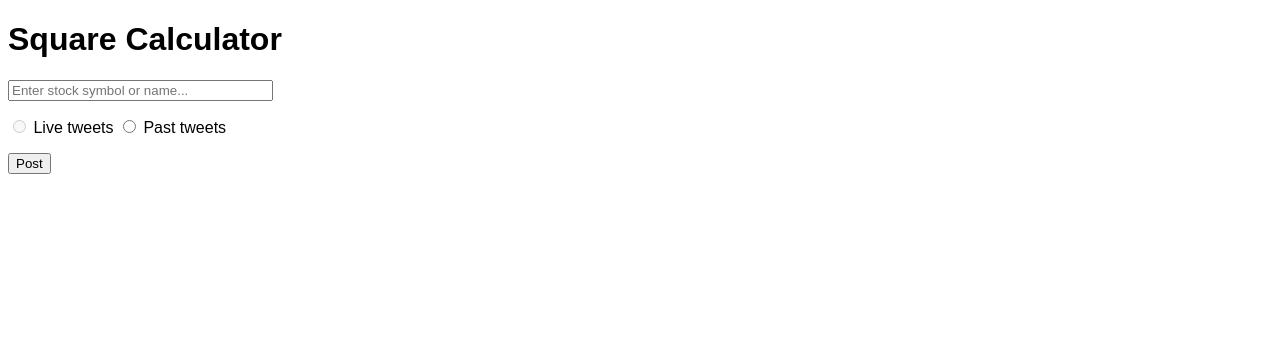
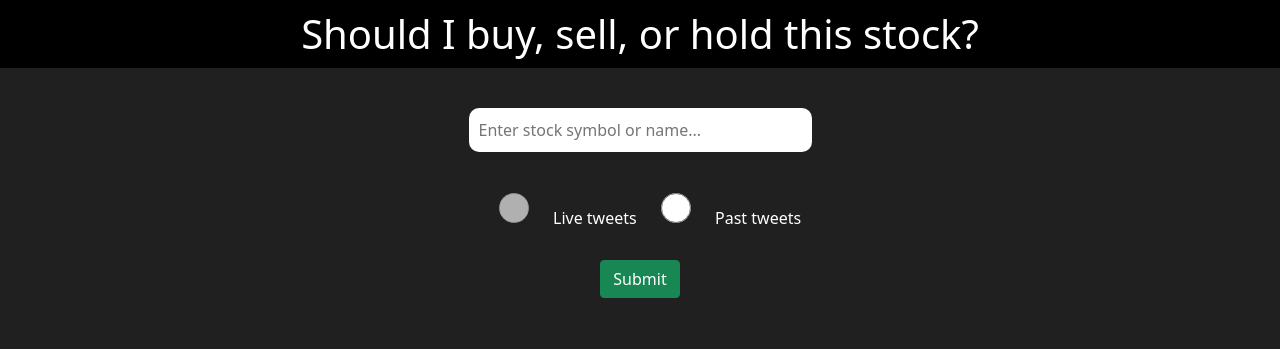
Before and after one commit to davidrazmadze/HackNortheast_Project_1, a Flask app: page / in a window 1280 px wide. Shown: the top 349 px of the page. Run offline with Flask 2, Linux system fonts and the light colour scheme; some libraries are stand-ins or nearby versions.

Commit message:
Finish website

```diff
--- a/app/static/custom.js
+++ b/app/static/custom.js
@@ -25,13 +25,23 @@ function submitFormPressed() {
       method: "POST",
       success: function (data) {
         $("#stockInput").val("");
-        var message =
-          "If percentage is 0-45,; Consider selling \
-          If percentage is 45-55%, Consider holding\
-          If stock is 55-100%, Consider Buying";
         percentageMessage = "Percentage: " + data["percentage"] + "%";
-        $("#square").html(message);
         $("#percentage").html(percentageMessage);
+
+        var percentageDouble = parseFloat(data["percentage"]);
+
+        console.log(percentageDouble);
+
+        if (percentageDouble >= 0 && percentageDouble < 45.0) {
+          $("#percentResults").css("background-color", "red");
+          $("#square").html("You should sell based on Twitter data.");
+        } else if (percentageDouble < 55.0) {
+          $("#percentResults").css("background-color", "gray");
+          $("#square").html("You should hold based on Twitter data.");
+        } else {
+          $("#percentResults").css("background-color", "green");
+          $("#square").html("You should buy based on Twitter data.");
+        }
       },
     });
   });
--- a/app/static/styles/style.css
+++ b/app/static/styles/style.css
@@ -1,3 +1,54 @@
-* {
-  font-family: sans-serif;
+body {
+  background-color: gray;
+  color: white;
 }
+
+#mainHeader {
+  background-color: black;
+  text-align: center;
+  color: white;
+  padding: 10px;
+  margin-bottom: 20px;
+}
+
+#mainContainer {
+  display: flex;
+  justify-content: center;
+  text-align: center;
+}
+
+#form input {
+  margin: 20px;
+  padding: 10px;
+  border-radius: 10px;
+  outline: none;
+  border-style: none;
+}
+
+input[type="radio"] {
+  border: 0px;
+  width: 30px;
+  height: 2em;
+}
+
+#numDaysInput,
+#numTweetsInput {
+  display: inline;
+  width: 200px;
+}
+
+#percentResults {
+  width: 90%;
+  border-radius: 20px;
+  padding: 10px;
+  text-align: center;
+  border-style: none;
+}
+
+#percentage {
+  font-size: 32px;
+}
+
+#square {
+  font-size: 18px;
+}
--- a/app/templates/index.html
+++ b/app/templates/index.html
@@ -1,71 +1,65 @@
 <!DOCTYPE html>
 <html lang="en">
+
 <head>
   <title>Flask App</title>
   <link rel="stylesheet" href="../static/styles/style.css" />
   <!-- jQuery UI Styles -->
-    <link
-      rel="stylesheet"
-      href="//code.jquery.com/ui/1.12.1/themes/base/jquery-ui.css"
-    />
+  <link rel="stylesheet" href="//code.jquery.com/ui/1.12.1/themes/base/jquery-ui.css" />
+
+  <meta name="viewport" content="width=device-width, initial-scale=1" />
+
+  <!-- Bootstrap CSS -->
+  <link href="https://cdn.jsdelivr.net/npm/bootstrap@5.0.0-beta1/dist/css/bootstrap.min.css" rel="stylesheet"
+    integrity="sha384-giJF6kkoqNQ00vy+HMDP7azOuL0xtbfIcaT9wjKHr8RbDVddVHyTfAAsrekwKmP1" crossorigin="anonymous" />
+
+  <!-- Bootstrap bundle JS - includes boostrap's own JS plugins and Popper for tooltips and popovers -->
+  <script src="https://cdn.jsdelivr.net/npm/bootstrap@5.0.0-beta1/dist/js/bootstrap.bundle.min.js"
+    integrity="sha384-ygbV9kiqUc6oa4msXn9868pTtWMgiQaeYH7/t7LECLbyPA2x65Kgf80OJFdroafW"
+    crossorigin="anonymous"></script>
 </head>
 
-  <body>
-    <h1>Square Calculator</h1>
-    <!-- !: Change post method  -->
-    <!-- <form id="form"> -->
+<body style="background-color: #202020; color: #fff">
+  <h1 id="mainHeader">Should I buy, sell, or hold this stock?</h1>
+  <div id="mainContainer" class="container">
     <form method="post" id="form">
       <!-- Enter stock symbol  -->
-      <input
-        id="stockInput"
-        type="text"
-        name="number"
-        placeholder="Enter stock symbol or name..."
-        size="30"
-      />
+      <input id="stockInput" type="text" name="number" placeholder="Enter stock symbol or name..." size="30" />
       <!-- Radio buttons -->
       <div id="radioButtonContainerId">
         <p>
+          <label for="isLiveFor" class="radio-inline">
             <input type="radio" name="radio" id="isLive" disabled="true" />
-          <label for="isLiveFor">Live tweets</label>
+            Live tweets</label>
+          <label for="isPastFor">
             <input type="radio" name="radio" id="isPastTweet" />
-          <label for="isPastFor">Past tweets</label>
+            Past tweets</label>
         </p>
       </div>
 
       <!-- Number of tweets  -->
       <p>
-        <input
-          id="numTweetsInput"
-          type="number"
-          name="numTweets"
-          placeholder="Number of tweets"
-          min="1"
-          max="100000000000000"
-          size="30"
-          style="display: none"
-        />
+        <input id="numTweetsInput" type="number" name="numTweets" placeholder="Number of tweets" min="1"
+          max="100000000000000" style="display: none" />
       </p>
       <!-- Date Range  -->
       <p>
-        <input
-          id="numDaysInput"
-          type="number"
-          name="numDays"
-          placeholder="Past days"
-          min="1"
-          max="100000000000000"
-          style="display: none"
-        />
+        <input id="numDaysInput" type="number" name="numDays" placeholder="Past days" min="1" max="100000000000000"
+          style="display: none" />
       </p>
 
       <!-- Submit Button  -->
       <p>
-        <button>Post</button>
+        <button class="btn btn-success">Submit</button>
       </p>
     </form>
+  </div>
+
+  <div class="container" id="percentResults">
     <p id="percentage"></p>
     <p id="square"></p>
+  </div>
+
   <!-- 1. jQuery -->
   <script src="https://ajax.googleapis.com/ajax/libs/jquery/3.5.1/jquery.min.js"></script>
 
@@ -76,4 +70,5 @@
   <script src="https://code.jquery.com/ui/1.12.1/jquery-ui.js"></script>
   <script src="../static/custom.js"></script>
 </body>
+
 </html>
```
Also changed, not shown: app/relevant_tweets.json (+40 -40 lines). Lines whose indentation alone changed are shown as unchanged.
